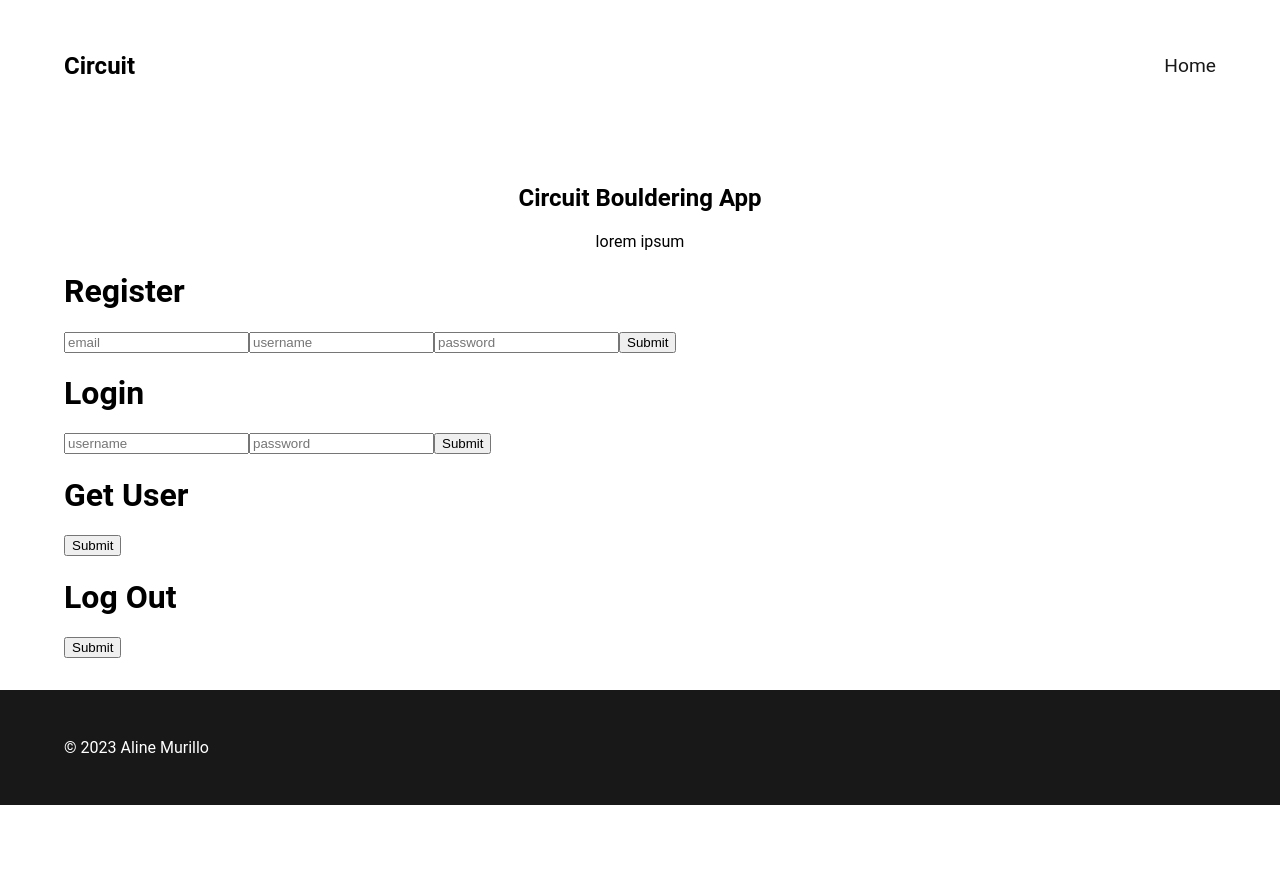
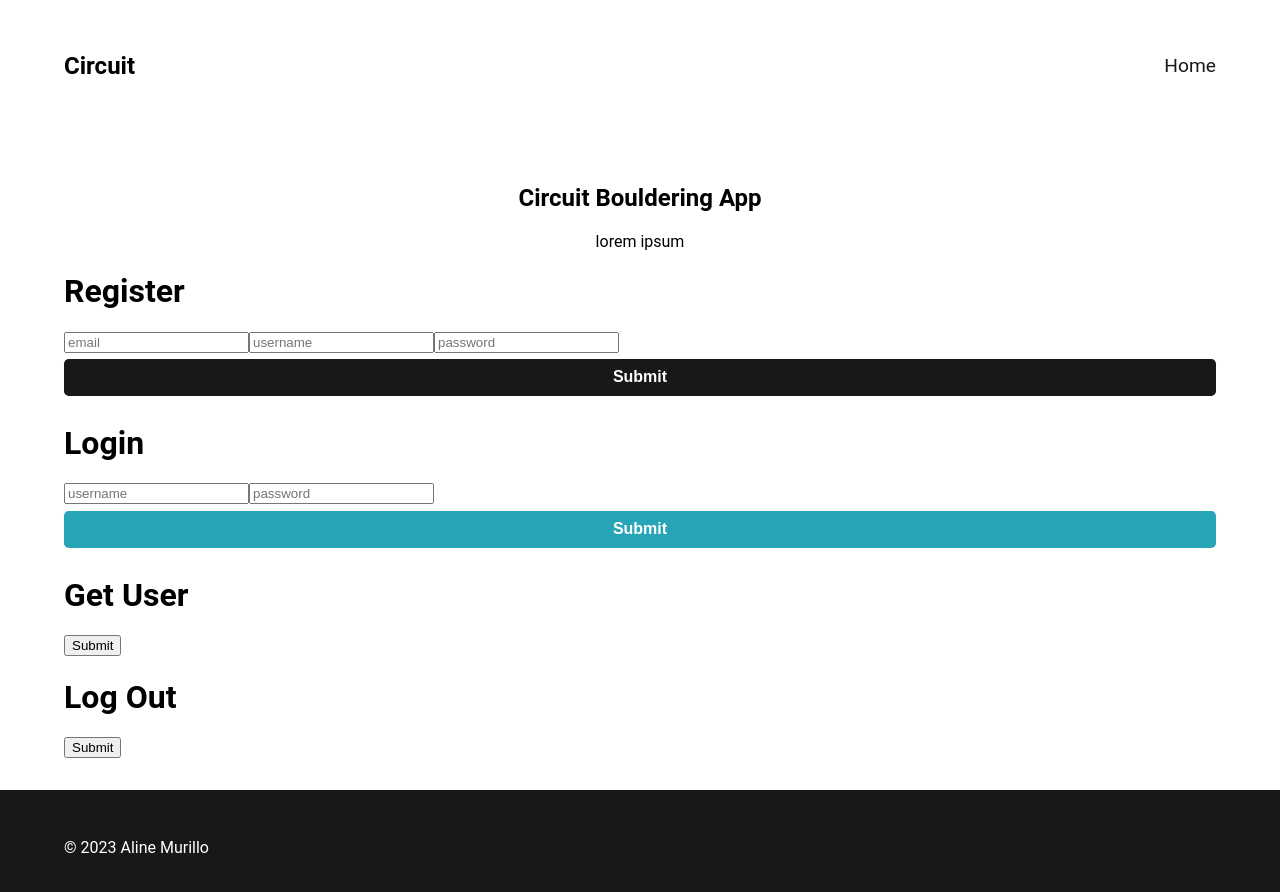
Before and after one commit to ahleeneh/circuit-bouldering-app, a React (Create React App) app in the folder client/: page / in a window 1280 px wide. Shown: the top 892 px of the page. Before the commit the page ends 805 px from the top, so only its background shows below. Built offline with nearby package versions, Linux system fonts and the light colour scheme.

Commit message:
Prior to react hook form

```diff
--- a/client/src/pages/HomePage.jsx
+++ b/client/src/pages/HomePage.jsx
@@ -1,5 +1,5 @@
 import React, {useState} from 'react';
-// import {useForm} from 'react-hook-form';
+import {useForm} from 'react-hook-form';
 // import {Link} from 'react-router-dom';
 // import {useNavigate} from 'react-router';
 import axios from 'axios';
@@ -7,6 +7,8 @@ import axios from 'axios';
 import 'react-toastify/dist/ReactToastify.css';
 
 function HomePage() {
+
+
     const [registerEmail, setRegisterEmail] = useState('');
     const [registerUsername, setRegisterUsername] = useState('');
     const [registerPassword, setRegisterPassword] = useState('');
@@ -32,7 +34,7 @@ function HomePage() {
         }
     }
 
-    const login = async() => {
+    const login = async () => {
         try {
             const response = await axios.post('http://localhost:8000/login', {
                 username: loginUsername,
@@ -78,7 +80,7 @@ function HomePage() {
                 <input placeholder="email" onChange={e => setRegisterEmail(e.target.value)}/>
                 <input placeholder="username" onChange={e => setRegisterUsername(e.target.value)}/>
                 <input placeholder="password" onChange={e => setRegisterPassword(e.target.value)}/>
-                <button onClick={register}>Submit</button>
+                <button className="button button-register-home" onClick={register}>Submit</button>
             </div>
 
 
@@ -86,7 +88,7 @@ function HomePage() {
                 <h1>Login</h1>
                 <input placeholder="username" onChange={e => setLoginUsername(e.target.value)}/>
                 <input placeholder="password" onChange={e => setLoginPassword(e.target.value)}/>
-                <button onClick={login}>Submit</button>
+                <button className="button button-login" onClick={login}>Submit</button>
             </div>
 
             <div>
```
